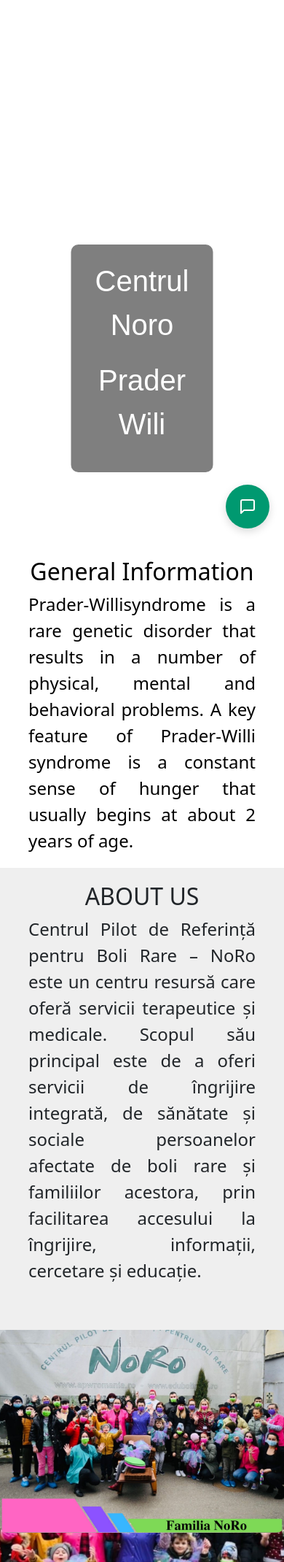
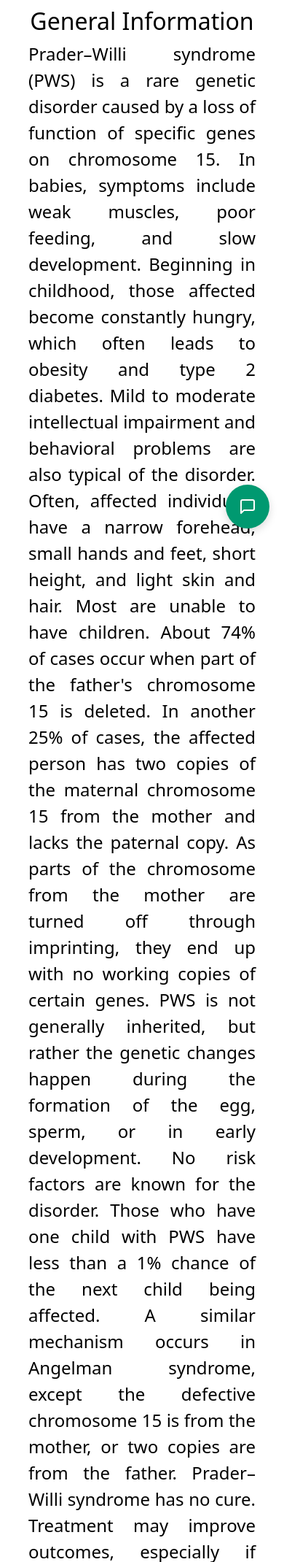
Before and after one commit to ztinyz/SoftwareEngineering, a Django app: page / in a window 390 px wide. Shown: the part 100-2240 px from the top of the page at 73% size. Run offline with Django 5.2, Linux system fonts and the light colour scheme; some libraries are stand-ins or nearby versions; grey boxes are pictures that could not be loaded.

Commit message:
am sters chestiile legate de clinica, ca sa nu apara numele lor

```diff
--- a/index/templates/index/index.html
+++ b/index/templates/index/index.html
@@ -145,16 +145,7 @@
 
 
 
-    <div class="video-section" id="home">
-        <video class="video_art" autoplay muted loop>
-            <source src="{% static 'index/Resources/001.mp4' %}" type="video/mp4">
-            Your browser does not support the video tag.
-        </video>
-        <div class="video-overlay">
-            <p>Centrul Noro</p>
-            <p>Prader Wili</p>
-        </div>
-    </div>
+
 
 
 
@@ -162,103 +153,27 @@
 
     <div style="position: relative; ">
         <div class="sections">
-            <h3 style="text-align:center; font-size:2rem;">General Information</h3>
-            <p class="text-justify" style="font-size: 1.5rem;">Prader-Willisyndrome is a rare genetic disorder that
-                results in a number of physical,
-                mental and behavioral problems. A key feature of Prader-Willi syndrome is a constant sense of hunger
-                that usually begins at about 2 years of age.</p>
+            <h3 style="text-align:center; font-size:2rem;padding-top: 90px;">General Information</h3>
+            <p class="text-justify" style="font-size: 1.5rem; ">Prader–Willi syndrome (PWS) is a rare genetic disorder caused by a loss of function of specific genes on chromosome 15. In babies, symptoms include weak muscles, poor feeding, and slow development. Beginning in childhood, those affected become constantly hungry, which often leads to obesity and type 2 diabetes. Mild to moderate intellectual impairment and behavioral problems are also typical of the disorder. Often, affected individuals have a narrow forehead, small hands and feet, short height, and light skin and hair. Most are unable to have children.
+
+About 74% of cases occur when part of the father's chromosome 15 is deleted. In another 25% of cases, the affected person has two copies of the maternal chromosome 15 from the mother and lacks the paternal copy. As parts of the chromosome from the mother are turned off through imprinting, they end up with no working copies of certain genes. PWS is not generally inherited, but rather the genetic changes happen during the formation of the egg, sperm, or in early development. No risk factors are known for the disorder. Those who have one child with PWS have less than a 1% chance of the next child being affected. A similar mechanism occurs in Angelman syndrome, except the defective chromosome 15 is from the mother, or two copies are from the father.
+
+Prader–Willi syndrome has no cure. Treatment may improve outcomes, especially if carried out early. In newborns, feeding difficulties may be supported with feeding tubes. Strict food supervision is typically required, starting around the age of three, in combination with an exercise program. Growth hormone therapy also improves outcomes. Counseling and medications may help with some behavioral problems. Group homes are often necessary in adulthood.
+
+PWS affects between 1 in 10,000 to 30,000 people worldwide. More than 400,000 people live with PWS.</p>
 
         </div>
-    </div>
-
-    <div class="row g-0">
-        <div class="col-12 col-md-6 g-0">
-            <div class="leftside " style="padding-top: 5%;">
-                <!-- Content for the left side -->
-                <h1 class="text-center" style="font-size: 2rem;"> ABOUT US</h1>
-                <p class="text-justify "
-                    style="font-size: 1.5rem; padding-left: 10%; padding-top: 0%; padding-right: 10%; ">Centrul Pilot de
-                    Referință pentru Boli Rare – NoRo este un centru resursă care oferă servicii terapeutice și
-                    medicale. Scopul său principal este de a oferi servicii de îngrijire integrată,
-                    de sănătate și sociale persoanelor afectate de boli rare și familiilor acestora, prin facilitarea
-                    accesului la îngrijire,
-                    informații, cercetare și educație.</p>
-
-            </div>
-        </div>
-        <div class="col-12 col-md-6 g-0">
-            <div class="rightside">
-                <!-- Content for the right side -->
-                <img src="{% static 'index/Resources/n1.jpg' %}" alt="Descriptive Alt Text" style="width: 100%; height: auto; border-radius: 10px;">
-            </div>
-        </div>
-    </div>
-
     </div>
 
 
 
 
 
-    <section class="game-section">
-        <h2 class="line-title">Trending Medical Topics</h2>
-        <div class="owl-carousel custom-carousel owl-theme">
-            <div class="item active"
-                style="background-image: url(https://cdn.prod.website-files.com/650c1bee516c4e723b11b29a/65206264927e177f8bd65950_651f6a5b0bcc2eb5956182ea_Top%252050%2520Healthcare%2520Companies%2520and%2520Their%2520Impact%2520on%2520the%2520Industry.webp);">
-                <div class="item-desc" data-url="{% url 'Test' %}">
-                    <h3>Prader-Wili</h3>
-                    <p>Prader-Willi (PRAH-dur VIL-e) syndrome is a rare genetic disorder that results in a number of
-                        physical, mental, and behavioral problems.</p>
-                </div>
-            </div>
-            <div class="item"
-                style="background-image: url(https://media.licdn.com/dms/image/v2/D4D12AQF-UNBK1Cd76A/article-cover_image-shrink_720_1280/article-cover_image-shrink_720_1280/0/1692008950713?e=2147483647&v=beta&t=np9IYeph2hO3qky7DCqB0sM5KvXP3HWTBT5bknBBlnY);">
-                <div class="item-desc" data-url="{% url 'Test' %}">
-                    <h3>Telemedicine</h3>
-                    <p>Telemedicine involves the use of telecommunication technology to provide healthcare services
-                        remotely, improving access to medical care.</p>
-                </div>
-            </div>
-            <div class="item"
-                style="background-image: url(https://cdn.shopify.com/s/files/1/0817/7988/4088/articles/2ZQTdBKFxvkLYhrtyeWOdg_8fa4b085-dafa-4196-9a61-36db54e3c457.jpg?v=1712945641);">
-                <div class="item-desc" data-url="{% url 'Test' %}">
-                    <h3>Vaccination</h3>
-                    <p>Vaccination is a crucial public health tool that helps prevent the spread of infectious diseases
-                        by inducing immunity in individuals.</p>
-                </div>
-            </div>
-            <div class="item"
-                style="background-image: url(https://www.healthcareitnews.com/sites/hitn/files/Global%20healthcare_2.jpg);">
-                <div class="item-desc" data-url="{% url 'Test' %}">
-                    <h3>Mental Health</h3>
-                    <p>Mental health encompasses emotional, psychological, and social well-being, affecting how we
-                        think, feel, and act.</p>
-                </div>
-            </div>
-            <div class="item"
-                style="background-image: url(https://images.everydayhealth.com/images/healthy-living/about-us-hero-alt.jpg?sfvrsn=68592040_1);">
-                <div class="item-desc" data-url="{% url 'Test' %}">
-                    <h3>Nutrition</h3>
-                    <p>Nutrition involves the intake of food necessary for health and growth, playing a vital role in
-                        maintaining overall well-being.</p>
-                </div>
-            </div>
-            <div class="item" style="background-image: url(https://www.watford.gov.uk/images/health1.jpg);">
-                <div class="item-desc" data-url="{% url 'Test' %}">
-                    <h3>Genomics</h3>
-                    <p>Genomics is the study of genomes, the complete set of DNA within an organism, and its
-                        applications in medicine and biology.</p>
-                </div>
-            </div>
-        </div>
-    </section>
 
 
-    <footer class="footer">
-        <div class="container2">
-            <p>&copy; 2024 LRC. All rights reserved.</p>
-        </div>
-    </footer>
+
+
+
 
 
     <script>
```
